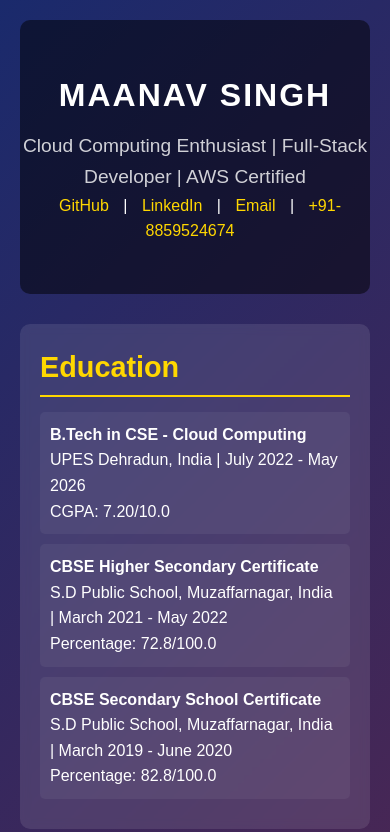
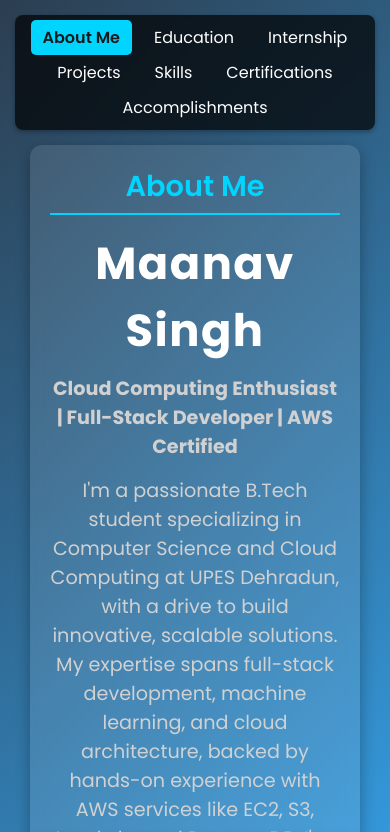
Before and after one commit to Maanav01/Portfolio, a plain HTML site: page index.html in a window 390 px wide. Shown: the top 832 px of the page. Drawn offline with Linux system fonts and the light colour scheme.

Commit message:
Update second time portfolio files

```diff
--- a/index.html
+++ b/index.html
@@ -5,21 +5,42 @@
     <meta name="viewport" content="width=device-width, initial-scale=1.0">
     <title>Maanav Singh | Portfolio</title>
     <link rel="stylesheet" href="styles.css">
+    <link href="https://fonts.googleapis.com/css2?family=Poppins:wght@300;400;600;700&display=swap" rel="stylesheet">
 </head>
 <body>
     <div class="container">
-        <header>
+        <nav class="navbar">
+            <ul>
+                <li><a href="#" class="nav-link active" data-section="about">About Me</a></li>
+                <li><a href="#" class="nav-link" data-section="education">Education</a></li>
+                <li><a href="#" class="nav-link" data-section="internship">Internship</a></li>
+                <li><a href="#" class="nav-link" data-section="projects">Projects</a></li>
+                <li><a href="#" class="nav-link" data-section="skills">Skills</a></li>
+                <li><a href="#" class="nav-link" data-section="certifications">Certifications</a></li>
+                <li><a href="#" class="nav-link" data-section="accomplishments">Accomplishments</a></li>
+            </ul>
+        </nav>
+
+        <div class="content">
+            <div class="section" id="about">
+                <div class="section-card">
+                    <h2>About Me</h2>
+                    <div class="about-content">
                         <h1>Maanav Singh</h1>
-            <p>Cloud Computing Enthusiast | Full-Stack Developer | AWS Certified</p>
+                        <p><b>Cloud Computing Enthusiast | Full-Stack Developer | AWS Certified</b></p>
+                        <p>I'm a passionate B.Tech student specializing in Computer Science and Cloud Computing at UPES Dehradun, with a drive to build innovative, scalable solutions. My expertise spans full-stack development, machine learning, and cloud architecture, backed by hands-on experience with AWS services like EC2, S3, Lambda, and DynamoDB. I've developed and deployed multiple projects, including Dockerized Streamlit apps for machine learning pipelines and static websites hosted on AWS, showcasing my ability to blend front-end, back-end, and cloud technologies.</p>
                         <div class="contact-links">
-                <a href="https://github.com/Maanav01" target="_blank">GitHub</a> |
-                <a href="https://linkedin.com/in/maanav-singh-8b10882a0/" target="_blank">LinkedIn</a> |
-                <a href="mailto:maanavsingh8433@gmail.com">Email</a> |
+                            <a href="https://github.com/Maanav01" target="_blank">GitHub</a>
+                            <a href="https://linkedin.com/in/maanav-singh-8b10882a0/" target="_blank">LinkedIn</a>
+                            <a href="mailto:maanavsingh@example.com">Email</a>
                             <a href="tel:+918859524674">+91-8859524674</a>
                         </div>
-        </header>
+                    </div>
+                </div>
+            </div>
 
-        <div class="section">
+            <div class="section hidden" id="education">
+                <div class="section-card">
                     <h2>Education</h2>
                     <ul>
                         <li>
@@ -39,21 +60,25 @@
                         </li>
                     </ul>
                 </div>
+            </div>
 
-        <div class="section">
+            <div class="section hidden" id="internship">
+                <div class="section-card">
                     <h2>Internship</h2>
                     <ul>
                         <li>
                             <strong>Social Internship</strong><br>
                             Jan Jagriti Seva Trust, New Delhi, India | June 2023 - July 2023<br>
-                    - Designed digital solutions to improve organizational efficiency<br>
+                            - Designed software solutions to improve organizational efficiency<br>
                             - Optimized workflows using Excel-based solutions<br>
                             - Collaborated with team to identify technological improvements
                         </li>
                     </ul>
                 </div>
+            </div>
 
-        <div class="section">
+            <div class="section hidden" id="projects">
+                <div class="section-card">
                     <h2>Projects</h2>
                     <div class="project-grid">
                         <div class="project-card">
@@ -65,7 +90,7 @@
                         <div class="project-card">
                             <strong>Dockerized Streamlit ML App</strong><br>
                             Technologies: Python, Streamlit, Scikit-learn, SHAP, Plotly, Docker<br>
-                    Developed a Streamlit-based ML app with Dockerized deployment, featuring dataset exploration, model training, and SHAP explainability<br>
+                            Developed a Streamlit-based ML app with Dockerized deployment, featuring dataset exploration generalization, model training, and SHAP explainability<br>
                             <a href="https://dockerexercises-fsqqqpzpuwnie92owch2xl.streamlit.app/" class="project-link" target="_blank">View Project</a>
                         </div>
                         <div class="project-card">
@@ -82,20 +107,24 @@
                         </div>
                     </div>
                 </div>
+            </div>
 
-        <div class="section">
+            <div class="section hidden" id="skills">
+                <div class="section-card">
                     <h2>Skills</h2>
                     <div class="skills-grid">
-                <div class="skill-card"><strong>Programming</strong>: C, Java, JavaScript, Python</div>
-                <div class="skill-card"><strong>Web Technologies</strong>: HTML, CSS, Streamlit</div>
-                <div class="skill-card"><strong>Cloud Computing</strong>: AWS (EC2, S3, Lambda, DynamoDB)</div>
-                <div class="skill-card"><strong>Database</strong>: MySQL</div>
-                <div class="skill-card"><strong>Tools</strong>: GitHub, Putty, Docker</div>
-                <div class="skill-card"><strong>Soft Skills</strong>: Communication, Leadership, Teamwork</div>
+                        <div class="skill-card">Programming: C, Java, JavaScript, Python</div>
+                        <div class="skill-card">Web Technologies: HTML, CSS, Streamlit</div>
+                        <div class="skill-card">Cloud Computing: AWS (EC2, S3, Lambda, DynamoDB)</div>
+                        <div class="skill-card">Database: MySQL</div>
+                        <div class="skill-card">Tools: GitHub, Putty, Docker</div>
+                        <div class="skill-card">Soft Skills: Communication, Leadership, Teamwork</div>
+                    </div>
                 </div>
             </div>
 
-        <div class="section">
+            <div class="section hidden" id="certifications">
+                <div class="section-card">
                     <h2>Certifications</h2>
                     <ul>
                         <li>AWS Academy Graduate - Introduction to Cloud Semester 1</li>
@@ -104,13 +133,18 @@
                         <li>AWS Academy Graduate - Cloud Security Foundations</li>
                     </ul>
                 </div>
+            </div>
 
-        <div class="section">
+            <div class="section hidden" id="accomplishments">
+                <div class="section-card">
                     <h2>Accomplishments</h2>
                     <ul>
                         <li>Bronze Level Badge in Java on HackerRank (2024)</li>
                     </ul>
                 </div>
             </div>
+        </div>
+    </div>
+    <script src="script.js"></script>
 </body>
 </html>
--- /dev/null
+++ b/script.js
@@ -0,0 +1,25 @@
+document.addEventListener('DOMContentLoaded', () => {
+    const navLinks = document.querySelectorAll('.nav-link');
+    const sections = document.querySelectorAll('.section');
+
+    function showSection(sectionId) {
+        sections.forEach(section => {
+            section.classList.toggle('hidden', section.id !== sectionId);
+        });
+
+        navLinks.forEach(link => {
+            link.classList.toggle('active', link.getAttribute('data-section') === sectionId);
+        });
+    }
+
+    navLinks.forEach(link => {
+        link.addEventListener('click', (e) => {
+            e.preventDefault();
+            const sectionId = link.getAttribute('data-section');
+            showSection(sectionId);
+        });
+    });
+
+    // Show the "About Me" section by default
+    showSection('about');
+});
--- a/styles.css
+++ b/styles.css
@@ -2,65 +2,108 @@
     margin: 0;
     padding: 0;
     box-sizing: border-box;
-    font-family: 'Arial', sans-serif;
+    font-family: 'Poppins', sans-serif;
 }
 
 body {
-    background: linear-gradient(135deg, #1a2a6c, #b21f1f);
-    color: #fff;
-    line-height: 1.6;
+    background: linear-gradient(135deg, #2c3e50, #3498db);
+    color: #ffffff;
+    height: 100vh;
+    overflow: hidden;
 }
 
 .container {
-    max-width: 1000px;
+    max-width: 1200px;
     margin: 0 auto;
-    padding: 20px;
+    height: 100%;
+    display: flex;
+    flex-direction: column;
+    padding: 15px;
 }
 
-header {
-    text-align: center;
-    padding: 50px 0;
-    background: rgba(0, 0, 0, 0.5);
-    border-radius: 10px;
-    margin-bottom: 30px;
+.navbar {
+    background: rgba(0, 0, 0, 0.7);
+    backdrop-filter: blur(10px);
+    border-radius: 8px;
+    padding: 10px 20px;
+    display: flex;
+    justify-content: center;
+    align-items: center;
+    box-shadow: 0 2px 5px rgba(0, 0, 0, 0.3);
 }
 
-header h1 {
-    font-size: 3em;
-    margin-bottom: 10px;
-    text-transform: uppercase;
-    letter-spacing: 2px;
+.navbar ul {
+    list-style: none;
+    display: flex;
+    gap: 15px;
 }
 
-header p {
-    font-size: 1.2em;
-    opacity: 0.8;
-    -webkit-user-select: none;
-    -moz-user-select: none;
-    -ms-user-select: none;
-    user-select: none;
+.nav-link {
+    color: #ffffff;
+    text-decoration: none;
+    padding: 8px 15px;
+    border-radius: 5px;
+    transition: all 0.3s ease;
+    font-weight: 400;
+    font-size: 1.1em;
+}
+
+.nav-link:hover {
+    background: #00d4ff;
+    color: #1a1a1a;
+    transform: translateY(-2px);
+}
+
+.nav-link.active {
+    background: #00d4ff;
+    color: #1a1a1a;
+    font-weight: 600;
+}
+
+.content {
+    flex: 1;
+    display: flex;
+    justify-content: center;
+    align-items: center;
+    padding: 15px;
 }
 
 .section {
-    background: rgba(255, 255, 255, 0.1);
-    padding: 20px;
-    margin-bottom: 20px;
-    border-radius: 10px;
-    backdrop-filter: blur(5px);
-    transition: transform 0.3s ease;
+    width: 100%;
+    max-height: 100%;
+    display: flex;
+    justify-content: center;
+    align-items: center;
+    animation: fadeIn 0.5s ease-in-out;
 }
 
-.section:hover {
-    transform: translateY(-5px);
-    box-shadow: 0 5px 15px rgba(0, 0, 0, 0.3);
+.section.hidden {
+    display: none;
 }
 
-.section h2 {
-    font-size: 1.8em;
+.section-card {
+    background: rgba(255, 255, 255, 0.1);
+    border-radius: 12px;
+    padding: 25px;
+    width: 100%;
+    max-width: 900px;
+    box-shadow: 0 5px 15px rgba(0, 0, 0, 0.3);
+    backdrop-filter: blur(8px);
+    overflow-y: auto;
+    max-height: 100%;
+}
+
+.section-card h2 {
+    font-size: 2.2em;
+    color: #00d4ff;
     margin-bottom: 15px;
-    color: #ffd700;
-    border-bottom: 2px solid #ffd700;
+    border-bottom: 2px solid #00d4ff;
     padding-bottom: 5px;
+    font-weight: 600;
+}
+
+#about .section-card h2 {
+    text-align: center;
 }
 
 .section ul {
@@ -68,60 +111,129 @@ header p {
 }
 
 .section li {
-    margin: 10px 0;
+    background: rgba(255, 255, 255, 0.05);
     padding: 10px;
-    background: rgba(255, 255, 255, 0.05);
+    margin: 8px 0;
     border-radius: 5px;
+    font-size: 1.1em;
+    transition: transform 0.2s ease;
+}
+
+.section li:hover {
+    transform: translateX(5px);
+}
+
+.about-content {
+    text-align: center;
+}
+
+.about-content h1 {
+    font-size: 3.2em;
+    color: #ffffff;
+    margin-bottom: 10px;
+    font-weight: 700;
+    letter-spacing: 1.5px;
+}
+
+.about-content p {
+    font-size: 1.4em;
+    color: #d1d1d1;
+    margin-bottom: 15px;
 }
 
 .contact-links a {
-    color: #ffd700;
+    color: #00d4ff;
     text-decoration: none;
     margin: 0 10px;
+    font-size: 1.2em;
     transition: color 0.3s ease;
 }
 
 .contact-links a:hover {
-    color: #fff;
+    color: #ffffff;
 }
 
 .project-grid, .skills-grid {
     display: grid;
-    grid-template-columns: repeat(auto-fit, minmax(250px, 1fr));
-    gap: 20px;
+    grid-template-columns: repeat(auto-fit, minmax(200px, 1fr));
+    gap: 15px;
 }
 
 .project-card, .skill-card {
+    background: rgba(0, 0, 0, 0.2);
     padding: 15px;
-    background: rgba(0, 0, 0, 0.2);
-    border-radius: 5px;
-    transition: transform 0.3s ease;
+    border-radius: 8px;
+    transition: all 0.3s ease;
+    font-size: 1.1em;
 }
 
 .project-card:hover, .skill-card:hover {
-    transform: scale(1.05);
+    transform: scale(1.03);
+    box-shadow: 0 3px 10px rgba(0, 0, 0, 0.2);
 }
 
 .project-link {
     display: inline-block;
     margin-top: 10px;
     padding: 8px 15px;
-    background: #ffd700;
-    color: #1a2a6c;
+    background: #00d4ff;
+    color: #1a1a1a;
     text-decoration: none;
     border-radius: 5px;
-    font-weight: bold;
-    transition: background 0.3s ease, color 0.3s ease;
+    font-weight: 600;
+    transition: all 0.3s ease;
+    font-size: 1.1em;
 }
 
 .project-link:hover {
-    background: #fff;
-    color: #b21f1f;
+    background: #ffffff;
+    color: #2c3e50;
+}
+
+@keyframes fadeIn {
+    from { opacity: 0; transform: translateY(10px); }
+    to { opacity: 1; transform: translateY(0); }
 }
 
 @media (max-width: 768px) {
-    header h1 {
-        font-size: 2em;
+    .navbar {
+        padding: 10px;
+    }
+
+    .navbar ul {
+        flex-wrap: wrap;
+        justify-content: center;
+        gap: 10px;
+    }
+
+    .nav-link {
+        font-size: 1em;
+        padding: 6px 12px;
+    }
+
+    .section-card {
+        padding: 20px;
+        max-width: 100%;
+    }
+
+    .section-card h2 {
+        font-size: 1.8em;
+    }
+
+    .about-content h1 {
+        font-size: 2.8em;
+    }
+
+    .about-content p {
+        font-size: 1.2em;
+    }
+
+    .contact-links a {
+        font-size: 1.1em;
+    }
+
+    .section li, .project-card, .skill-card, .project-link {
+        font-size: 1em;
     }
 
     .project-grid, .skills-grid {
```
Lines whose indentation alone changed are shown as unchanged.
